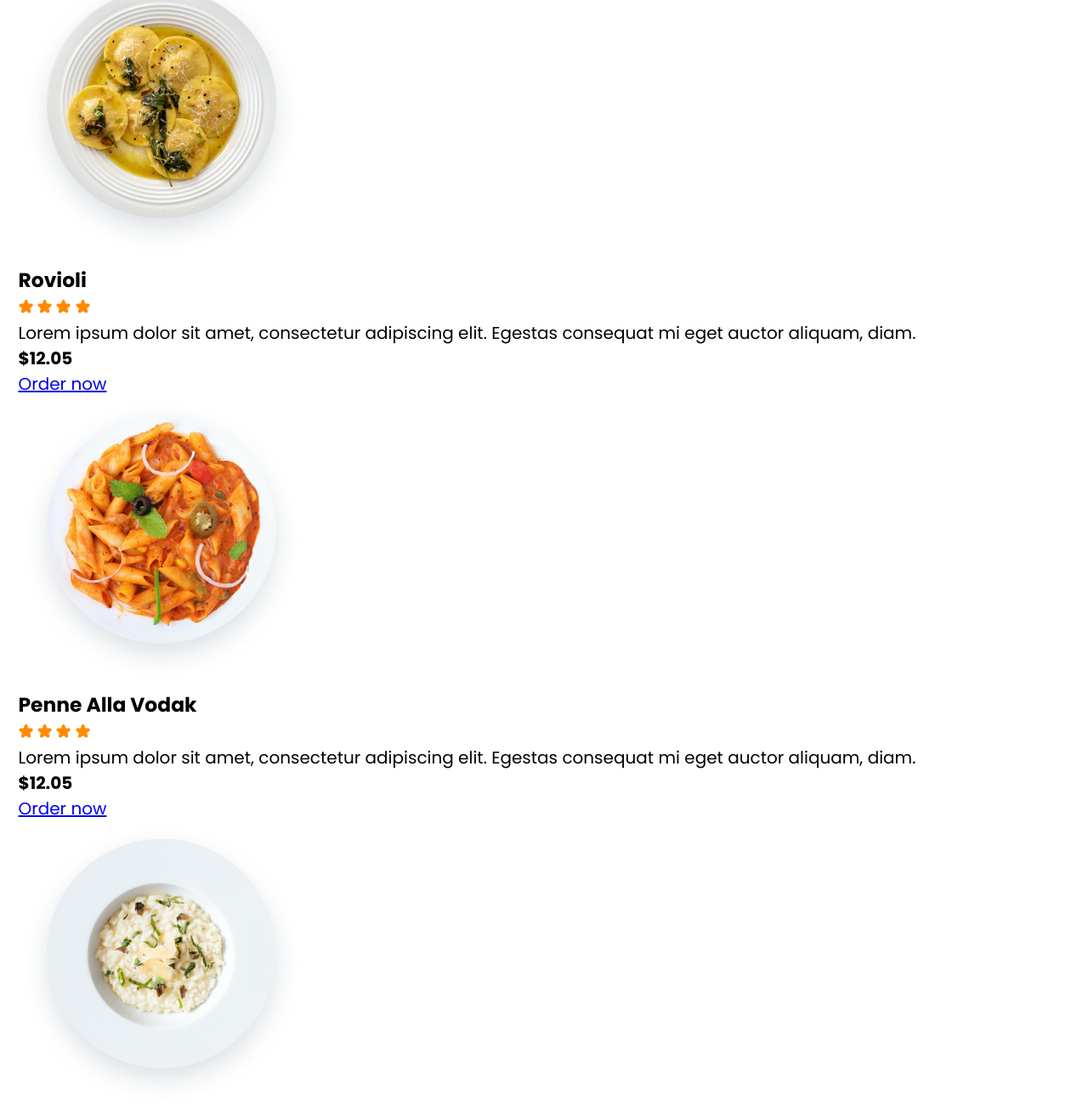
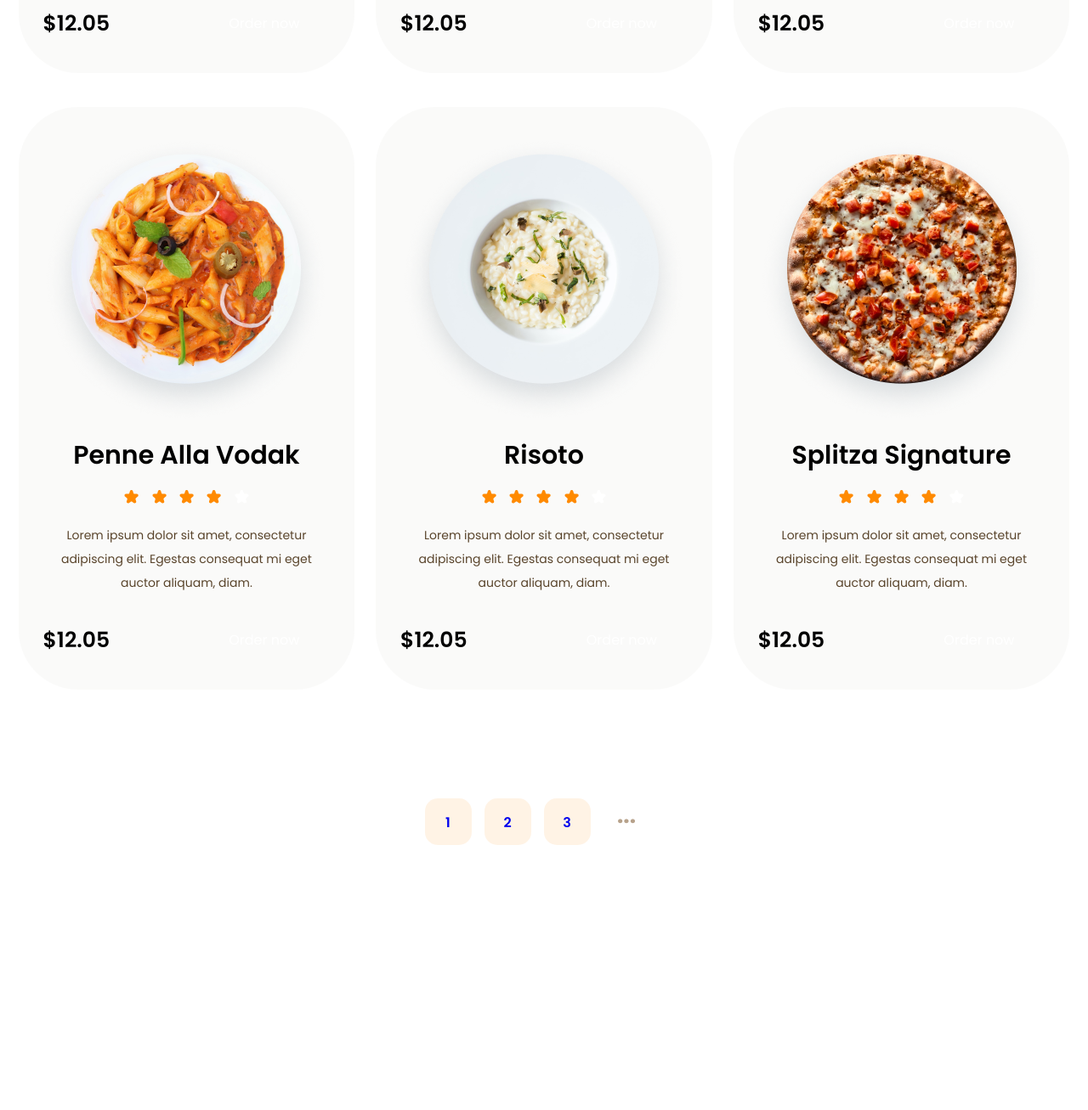
Before and after one commit to LRoslova/restaurant, a plain HTML site: page index.html in a window 1280 px wide. Shown: the part 3165-4472 px from the top of the page at 85% size. After the commit the page ends 4361 px from the top, so only its background shows below. Drawn offline with Linux system fonts and the light colour scheme.

Commit message:
menu css

```diff
--- a/assets/css/style.css
+++ b/assets/css/style.css
@@ -199,6 +199,202 @@ main {
 
 /* MENU */
 
-.menu{
+.menu {
+    padding-top: 164px;
+    padding-bottom: 201px;
+}
 
+.menu h2 {
+    font-family: "Tinos", serif;
+    text-align: center;
+    font-weight: 700;
+    font-size: 80px;
+    line-height: 200%;
+    color: #311F09;
+    margin-bottom: 60px;
 }
+
+.menu-buttons {
+    display: flex;
+    justify-content: space-between;
+    align-items: center;
+
+    margin-bottom: 60px;
+}
+
+.menu-buttons a {
+    background-color: rgba(208,204,199, 0.1);
+    color: #311F09;
+    font-size: 20px;
+    text-decoration: none;
+    padding: 17px 64px;
+    border-radius: 162px;
+
+    transition: background-color .3s ease;
+}
+
+.menu-buttons a:hover {
+    background-color:#FF8A00;
+}
+
+.menu-buttons .checked {
+    background-color:#311F09;
+    color: #fff;
+}
+
+.menu-items {
+    display: flex;
+    justify-content: space-between;
+    flex-wrap: wrap;
+
+    margin-bottom: 88px;
+}
+
+.menu-item {
+    width: 32%;
+    background-color: rgba(208,204,199, 0.1);
+    border-radius: 70px;
+    text-align: center;
+    padding: 35px 29px;
+    margin-bottom: 40px;
+}
+
+.menu-item h3 {
+    font-weight: 600;
+    font-size: 30px;
+    line-height: 200%;
+    margin-bottom: 5px;
+}
+
+.menu-item__raiting {
+    margin-bottom: 15px;
+}
+
+.menu-item__raiting img {
+    margin-right: 10px;
+}
+
+.menu-item__raiting img:last-of-type {
+    margin-right: 0px;
+}
+
+.menu-item p {
+    font-size: 14px;
+    line-height: 200%;
+    color: #59442B;
+    margin-bottom: 30px;
+}
+
+.menu-item__last {
+    display: flex;
+    justify-content: space-between;
+    align-items: center;
+}
+
+.menu-item__last-price {
+    font-weight: 600;
+    font-size: 25px;
+}
+
+.menu-item__last a {
+    background-color: var(--orange);
+    color: #fff;
+    text-decoration: none;
+    padding: 11px 36px;
+    border-radius: 162px;
+    font-size: 16px;
+
+    transition: background-color .3s ease;
+}
+
+.menu-item__last a:hover {
+    background-color: var(--green);
+}
+
+.menu-pag {
+    display: flex;
+    justify-content: center;
+}
+
+.menu-pag a {
+    text-decoration: none;
+}
+
+.back {
+    background-color: var(--black);
+    border-radius: 15px;
+    margin-right: 30px;
+    color: #fff;
+
+    height: 55px;
+    width: 55px;
+
+    position: relative;
+}
+
+.back span {
+    position: absolute;
+    top: 50%;
+    left: 50%;
+    transform: translate(-50%, -50%);
+    font-size: 46px;
+    font-weight: 100;
+}
+
+.page {
+    background-color: rgba(255, 138, 0, 0.1);
+    width: 55px;
+    height: 55px;
+    border-radius: 15px;
+    margin-right: 15px;
+
+    position: relative;
+}
+
+.page span {
+    color: var(--orange);
+    font-weight: 600;
+    font-size: 16px;
+
+    position: absolute;
+    top: 50%;
+    left: 50%;
+    transform: translate(-50%, -50%);
+}
+
+.dot {
+    position: relative;
+    width: 55px;
+    height: 55px;
+}
+
+.dot span {
+    position: absolute;
+    top: 37%;
+    left: 50%;
+    transform: translate(-50%, -50%);
+    color: #B7A28B;
+    font-size: 26px;
+    font-weight: 700;
+}
+
+.next {
+    background-color: var(--black);
+    border-radius: 15px;
+    margin-left: 46px;
+    color: #fff;
+
+    height: 55px;
+    width: 55px;
+
+    position: relative;
+}
+
+.next span {
+    position: absolute;
+    top: 50%;
+    left: 50%;
+    transform: translate(-50%, -50%);
+    font-size: 46px;
+    font-weight: 100;
+}
--- a/index.html
+++ b/index.html
@@ -125,7 +125,7 @@
 
                     <h3>Spaghetti</h3>
 
-                    <div class="menu-item__rating">
+                    <div class="menu-item__raiting">
                         <img src="assets/img/menu/yellow_star.svg" alt="">
                         <img src="assets/img/menu/yellow_star.svg" alt="">
                         <img src="assets/img/menu/yellow_star.svg" alt="">
@@ -136,13 +136,14 @@
                     <p>Lorem ipsum dolor sit amet, consectetur adipiscing elit. Egestas consequat mi eget auctor aliquam, diam. </p>
 
                     <div class="menu-item__last">
+
                         <h4 class="menu-item__last-price">$12.05</h4>
+
                         <a href="#">Order now</a>
+
                     </div>
 
-
                 </div>
-
 
                 <div class="menu-item">
 
@@ -150,7 +151,7 @@
 
                     <h3>Gnocchi</h3>
 
-                    <div class="menu-item__rating">
+                    <div class="menu-item__raiting">
                         <img src="assets/img/menu/yellow_star.svg" alt="">
                         <img src="assets/img/menu/yellow_star.svg" alt="">
                         <img src="assets/img/menu/yellow_star.svg" alt="">
@@ -161,10 +162,12 @@
                     <p>Lorem ipsum dolor sit amet, consectetur adipiscing elit. Egestas consequat mi eget auctor aliquam, diam. </p>
 
                     <div class="menu-item__last">
+
                         <h4 class="menu-item__last-price">$12.05</h4>
+
                         <a href="#">Order now</a>
+
                     </div>
-
 
                 </div>
 
@@ -174,7 +177,7 @@
 
                     <h3>Rovioli</h3>
 
-                    <div class="menu-item__rating">
+                    <div class="menu-item__raiting">
                         <img src="assets/img/menu/yellow_star.svg" alt="">
                         <img src="assets/img/menu/yellow_star.svg" alt="">
                         <img src="assets/img/menu/yellow_star.svg" alt="">
@@ -185,10 +188,12 @@
                     <p>Lorem ipsum dolor sit amet, consectetur adipiscing elit. Egestas consequat mi eget auctor aliquam, diam. </p>
 
                     <div class="menu-item__last">
+
                         <h4 class="menu-item__last-price">$12.05</h4>
+
                         <a href="#">Order now</a>
+
                     </div>
-
 
                 </div>
 
@@ -198,7 +203,7 @@
 
                     <h3>Penne Alla Vodak</h3>
 
-                    <div class="menu-item__rating">
+                    <div class="menu-item__raiting">
                         <img src="assets/img/menu/yellow_star.svg" alt="">
                         <img src="assets/img/menu/yellow_star.svg" alt="">
                         <img src="assets/img/menu/yellow_star.svg" alt="">
@@ -209,10 +214,12 @@
                     <p>Lorem ipsum dolor sit amet, consectetur adipiscing elit. Egestas consequat mi eget auctor aliquam, diam. </p>
 
                     <div class="menu-item__last">
+
                         <h4 class="menu-item__last-price">$12.05</h4>
+
                         <a href="#">Order now</a>
+
                     </div>
-
 
                 </div>
 
@@ -222,7 +229,7 @@
 
                     <h3>Risoto</h3>
 
-                    <div class="menu-item__rating">
+                    <div class="menu-item__raiting">
                         <img src="assets/img/menu/yellow_star.svg" alt="">
                         <img src="assets/img/menu/yellow_star.svg" alt="">
                         <img src="assets/img/menu/yellow_star.svg" alt="">
@@ -233,10 +240,12 @@
                     <p>Lorem ipsum dolor sit amet, consectetur adipiscing elit. Egestas consequat mi eget auctor aliquam, diam. </p>
 
                     <div class="menu-item__last">
+
                         <h4 class="menu-item__last-price">$12.05</h4>
+
                         <a href="#">Order now</a>
+
                     </div>
-
 
                 </div>
 
@@ -246,7 +255,7 @@
 
                     <h3>Splitza Signature</h3>
 
-                    <div class="menu-item__rating">
+                    <div class="menu-item__raiting">
                         <img src="assets/img/menu/yellow_star.svg" alt="">
                         <img src="assets/img/menu/yellow_star.svg" alt="">
                         <img src="assets/img/menu/yellow_star.svg" alt="">
@@ -257,23 +266,33 @@
                     <p>Lorem ipsum dolor sit amet, consectetur adipiscing elit. Egestas consequat mi eget auctor aliquam, diam. </p>
 
                     <div class="menu-item__last">
+
                         <h4 class="menu-item__last-price">$12.05</h4>
+
                         <a href="#">Order now</a>
+
                     </div>
 
-
                 </div>
-
 
             </div>
 
             <div class="menu-pag">
-                <a href="#"><</a>
-                <a href="#">1</a>
-                <a href="#">2</a>
-                <a href="#">3</a>
-                <a href="#">...</a>
-                <a href="#">></a>
+
+                <a class="back" href="#">
+                    <span><</span>
+                </a>
+
+                <a class="page" href="#">
+                    <span>1</span>
+                </a>
+                <a class="page" href="#"><span>2</span></a>
+                <a class="page" href="#"><span>3</span></a>
+
+                <a class="dot" href="#"><span>...</span></a>
+
+                <a class="next" href="#"><span>></span></a>
+
             </div>
 
         </div>
```
